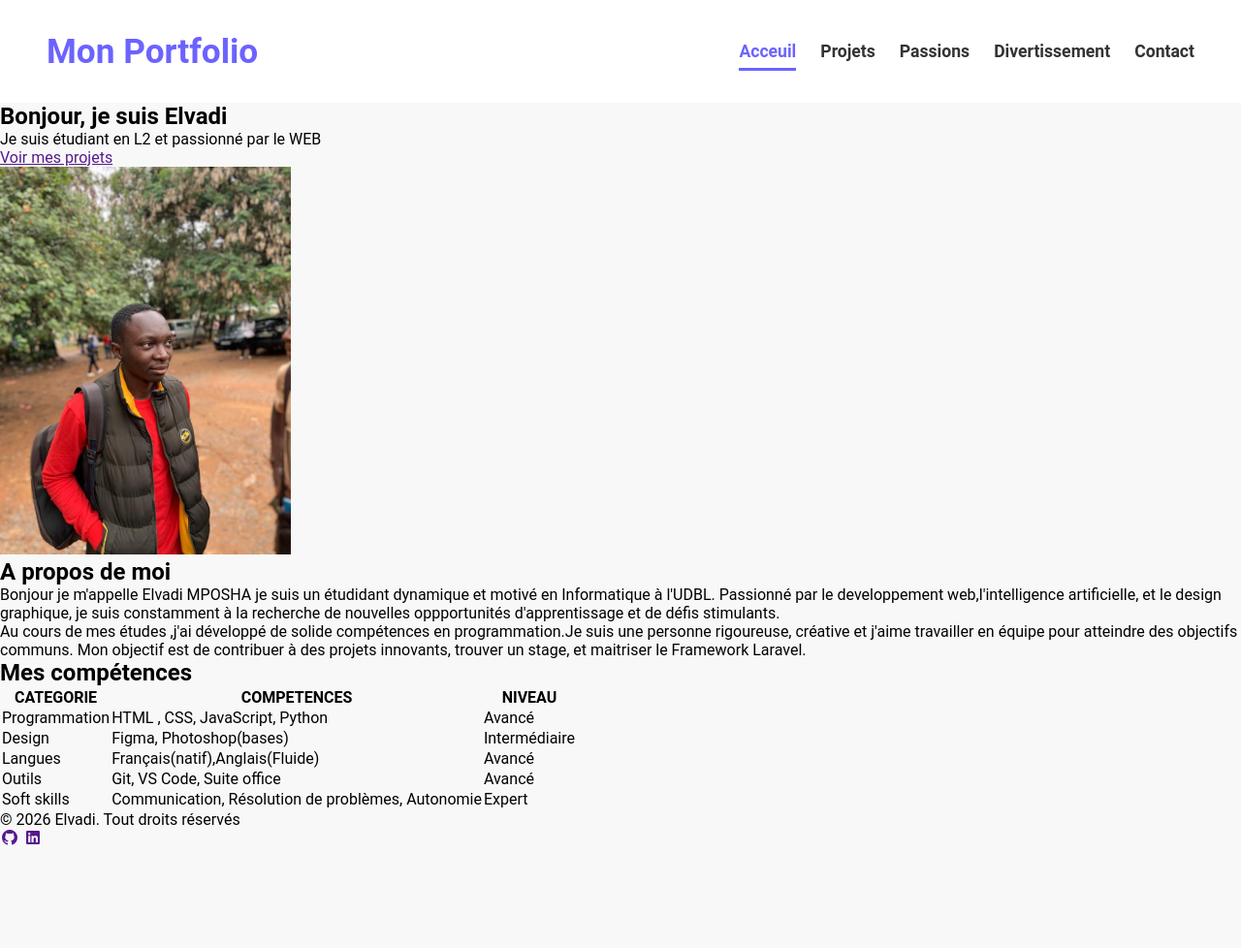
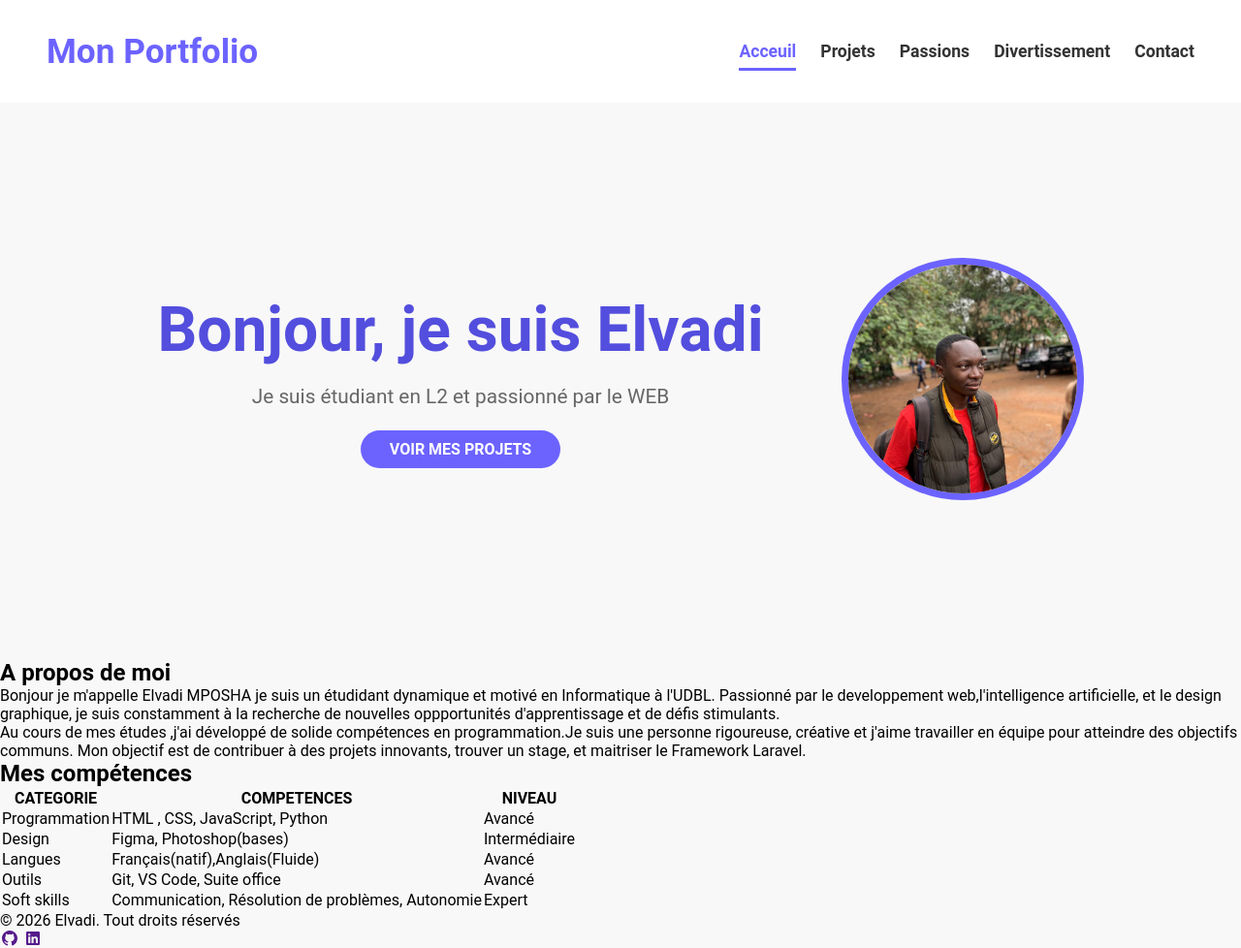
Before and after one commit to MposhaMboElvadi/Mon-Portfolio-2026, a plain HTML site: page index.html in a window 1280 px wide. Shown: the whole page at 97% size. Before the commit the page ends 874 px from the top, so only its background shows below. Drawn offline with Linux system fonts and the light colour scheme; a web font is replaced by a local one.

Commit message:
Stylisation de la section hero

```diff
--- a/CSS/style.css
+++ b/CSS/style.css
@@ -73,3 +73,48 @@ a.active{
 a.active::after {
     width: 100%;
 }
+.hero {
+    padding-top: 160px;
+    margin-bottom: 160px;
+    display: flex;
+    justify-content: center;
+    align-items: center;
+    gap: 5rem;
+    text-align: center;
+}
+.hero img {
+    width: 250px;
+    height: 250px;
+    object-fit: cover;
+    border-radius: 1000px;
+    border-color: var(--viloet-foncé);
+    border-style: outset;
+    border: 7px solid var(--violet-doux);
+}
+.hero p {
+    color: var(--gris-foncé);
+    font-size: 1.3rem;
+}
+.hero h1 {
+    font-size: 4rem;
+    color: var(--viloet-foncé);
+    margin-bottom: 1.2rem;
+}
+.hero a {
+    text-decoration: none;
+    color: white;
+    display: inline-block;
+    padding: 5px;
+    background-color: var(--violet-doux);
+    border-radius: 20px;
+    margin-top: 1.4rem;
+    padding: 10px 30px;
+    font-weight: 600;
+    transition: background-color 0.2s ease,transform 0.4s ease;
+
+
+}
+.hero a:hover{
+    background-color: var(--viloet-foncé);
+    transform: translateY(-3px);
+}
--- a/index.html
+++ b/index.html
@@ -24,11 +24,11 @@
     </nav>
   </header>
   <main>
-    <section>
+    <section class = "hero">
         <div>
             <h1>Bonjour, je suis Elvadi</h1>
             <p>Je suis étudiant en L2 et passionné par le WEB</p>
-            <a href="">Voir mes projets</a>
+            <a href="projets.html">VOIR MES PROJETS</a>
         </div>
         <div>
             <img src="Images/Elvadi.jpeg" alt="Elvadi"width="300">
```
